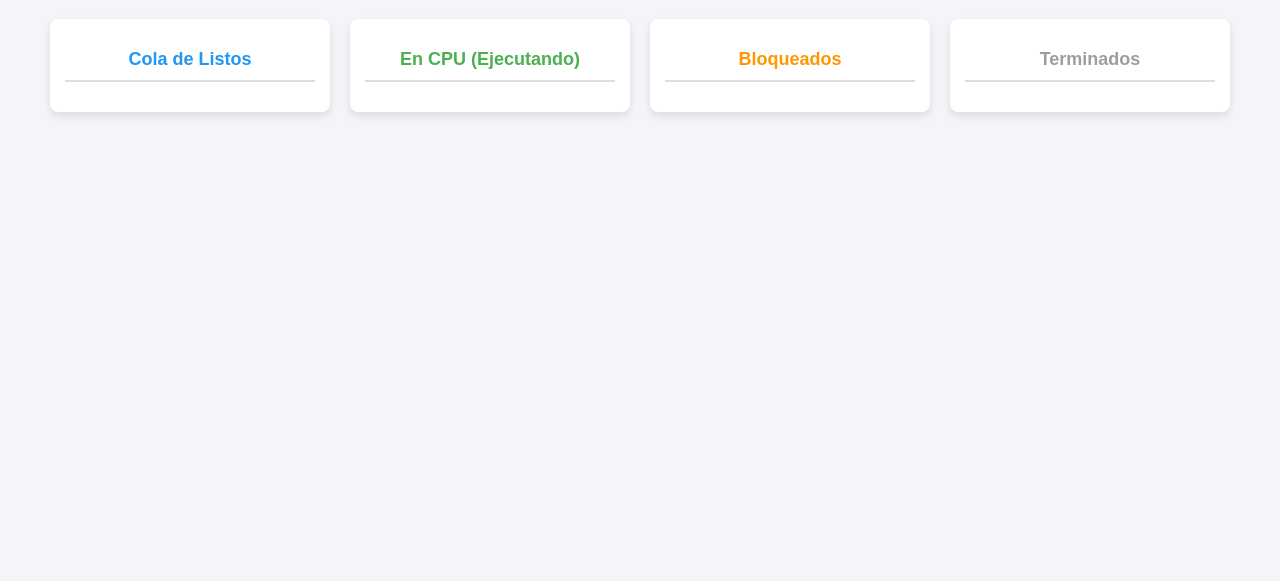
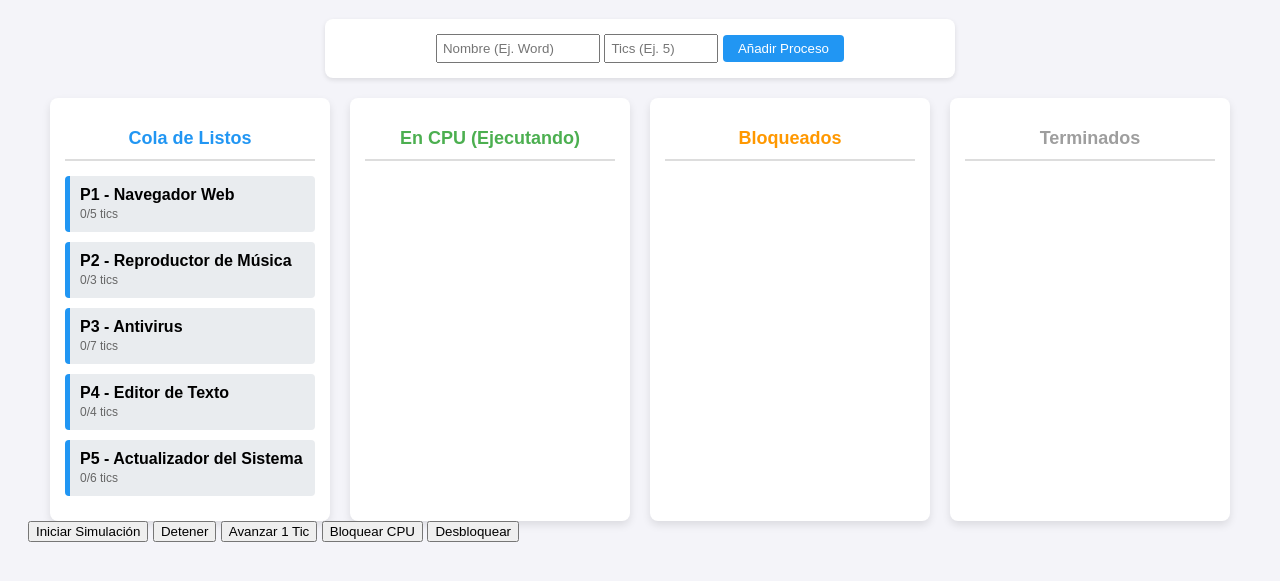
Before and after one commit to LeFoxTG/laboratorio1_sistemas_operativos, a plain HTML site: page index.html in a window 1280 px wide. Shown: the part 89-670 px from the top of the page. Drawn offline with Linux system fonts and the light colour scheme.

Commit message:
actualizacion programa funcionando e instrucciones de funcionamiento

```diff
--- /dev/null
+++ b/app.js
@@ -0,0 +1,215 @@
+class BCP {
+  constructor(id, nombre, tiempoTotal) {
+    this.id = id;
+    this.nombre = nombre;
+    this.estado = "Listo";
+    this.tiempoTotal = tiempoTotal;
+    this.tiempoEjecutado = 0;
+  }
+}
+
+// Procesos iniciales
+const procesosPorDefecto = [
+  new BCP("P1", "Navegador Web", 5),
+  new BCP("P2", "Reproductor de Música", 3),
+  new BCP("P3", "Antivirus", 7),
+  new BCP("P4", "Editor de Texto", 4),
+  new BCP("P5", "Actualizador del Sistema", 6)
+];
+
+let colaListos = [...procesosPorDefecto];
+let procesoEnCPU = null;
+let colaBloqueados = [];
+let colaTerminados = [];
+
+
+// =============================
+// ACTUALIZAR INTERFAZ
+// =============================
+
+function actualizarPantalla() {
+
+  const cajaListos = document.getElementById("caja-listos");
+  const cajaCPU = document.getElementById("caja-cpu");
+  const cajaBloqueados = document.getElementById("caja-bloqueados");
+  const cajaTerminados = document.getElementById("caja-terminados");
+
+  cajaListos.innerHTML = "";
+  cajaCPU.innerHTML = "";
+  cajaBloqueados.innerHTML = "";
+  cajaTerminados.innerHTML = "";
+
+  // LISTOS
+  colaListos.forEach(p => {
+    cajaListos.innerHTML += `
+      <div class="tarjeta-proceso" style="border-left-color:#2196F3;">
+        <strong>${p.id} - ${p.nombre}</strong>
+        <span>${p.tiempoEjecutado}/${p.tiempoTotal} tics</span>
+      </div>
+    `;
+  });
+
+  // CPU
+  if (procesoEnCPU) {
+    cajaCPU.innerHTML = `
+      <div class="tarjeta-proceso" style="border-left-color:#4CAF50;">
+        <strong>${procesoEnCPU.id} - ${procesoEnCPU.nombre}</strong>
+        <span>${procesoEnCPU.tiempoEjecutado}/${procesoEnCPU.tiempoTotal} tics</span>
+      </div>
+    `;
+  }
+
+  // BLOQUEADOS
+  colaBloqueados.forEach(p => {
+    cajaBloqueados.innerHTML += `
+      <div class="tarjeta-proceso" style="border-left-color:#FF9800;">
+        <strong>${p.id} - ${p.nombre}</strong>
+      </div>
+    `;
+  });
+
+  // TERMINADOS
+  colaTerminados.forEach(p => {
+    cajaTerminados.innerHTML += `
+      <div class="tarjeta-proceso" style="border-left-color:#9E9E9E;">
+        <strong>${p.id} - ${p.nombre}</strong>
+      </div>
+    `;
+  });
+
+}
+
+
+
+// =============================
+// RELOJ DEL SISTEMA
+// =============================
+
+function ticSistema() {
+
+  // Si CPU está vacía tomar proceso de listos
+  if (!procesoEnCPU && colaListos.length > 0) {
+    procesoEnCPU = colaListos.shift();
+    procesoEnCPU.estado = "Ejecutando";
+  }
+
+  if (procesoEnCPU) {
+
+    procesoEnCPU.tiempoEjecutado++;
+
+    // Si terminó
+    if (procesoEnCPU.tiempoEjecutado >= procesoEnCPU.tiempoTotal) {
+
+      procesoEnCPU.estado = "Terminado";
+      colaTerminados.push(procesoEnCPU);
+      procesoEnCPU = null;
+
+    }
+  }
+
+  actualizarPantalla();
+}
+
+
+
+// =============================
+// BLOQUEAR PROCESO
+// =============================
+
+function bloquearProceso() {
+
+  if (procesoEnCPU) {
+
+    procesoEnCPU.estado = "Bloqueado";
+    colaBloqueados.push(procesoEnCPU);
+    procesoEnCPU = null;
+
+    actualizarPantalla();
+  }
+}
+
+
+
+// =============================
+// DESBLOQUEAR
+// =============================
+
+function desbloquearProceso() {
+
+  if (colaBloqueados.length > 0) {
+
+    let p = colaBloqueados.shift();
+    p.estado = "Listo";
+    colaListos.push(p);
+
+    actualizarPantalla();
+  }
+}
+
+// =============================
+// AGREGAR PROCESO PERSONALIZADO
+// =============================
+
+// Llevamos la cuenta del ID para los nuevos procesos (empezamos en 6 porque ya tienes 5)
+let contadorProcesos = 6;
+
+function agregarProceso() {
+  // 1. Capturar los valores de los inputs
+  const inputNombre = document.getElementById("input-nombre");
+  const inputTiempo = document.getElementById("input-tiempo");
+
+  const nombre = inputNombre.value;
+  const tiempo = parseInt(inputTiempo.value); // Convertir a número
+
+  // 2. Validar que el usuario haya ingresado un tiempo válido
+  if (isNaN(tiempo) || tiempo <= 0) {
+    alert("Por favor, ingresa un número de tics válido (mayor a 0).");
+    return; // Detiene la ejecución si hay error
+  }
+
+  // 3. Crear el nombre final (si lo deja vacío, le asignamos uno genérico)
+  const nombreFinal = nombre.trim() !== "" ? nombre : `Proceso ${contadorProcesos}`;
+
+  // 4. Crear el nuevo BCP
+  const nuevoProceso = new BCP(
+    `P${contadorProcesos}`,
+    nombreFinal,
+    tiempo
+  );
+
+  // 5. Añadirlo a la cola de listos
+  colaListos.push(nuevoProceso);
+
+  // 6. Aumentar el contador para el siguiente proceso
+  contadorProcesos++;
+
+  // 7. Limpiar los campos del formulario
+  inputNombre.value = "";
+  inputTiempo.value = "";
+
+  // 8. Actualizar la pantalla para que aparezca la nueva tarjeta
+  actualizarPantalla();
+}
+
+// =============================
+// INICIAR SIMULACION AUTOMATICA
+// =============================
+
+let reloj = null;
+
+function iniciarSimulacion() {
+
+  if (!reloj) {
+    reloj = setInterval(ticSistema, 1000);
+  }
+
+}
+
+function detenerSimulacion() {
+
+  clearInterval(reloj);
+  reloj = null;
+
+}
+
+actualizarPantalla();
--- a/index.html
+++ b/index.html
@@ -2,7 +2,7 @@
 <html lang="es">
 <head>
   <meta charset="UTF-8">
-    <title>Simulador de Procesos OS</title>
+  <title>Simulador de Procesos SO</title>
   <style>
     body { font-family: Arial, sans-serif; background-color: #f4f4f9; padding: 20px; }
     h1 { text-align: center; color: #333; }
@@ -36,6 +36,12 @@
 
 <h1>Simulador de Procesos</h1>
 
+<div style="text-align: center; margin-bottom: 20px; background: #fff; padding: 15px; border-radius: 8px; box-shadow: 0 2px 5px rgba(0,0,0,0.1); max-width: 600px; margin-left: auto; margin-right: auto;">
+  <input type="text" id="input-nombre" placeholder="Nombre (Ej. Word)" style="padding: 5px; width: 150px;">
+  <input type="number" id="input-tiempo" placeholder="Tics (Ej. 5)" min="1" style="padding: 5px; width: 100px;">
+  <button onclick="agregarProceso()" style="padding: 6px 15px; background-color: #2196F3; color: white; border: none; border-radius: 4px; cursor: pointer;">Añadir Proceso</button>
+</div>
+
 <div class="tablero">
   <div class="columna">
     <h2 class="titulo-listos">Cola de Listos</h2>
@@ -54,6 +60,15 @@
     <div id="caja-terminados"></div> </div>
 </div>
 
-    <script src="script.js"></script>
+<button onclick="iniciarSimulacion()">Iniciar Simulación</button>
+
+<button onclick="detenerSimulacion()">Detener</button>
+
+<button onclick="ticSistema()">Avanzar 1 Tic</button>
+
+<button onclick="bloquearProceso()">Bloquear CPU</button>
+
+<button onclick="desbloquearProceso()">Desbloquear</button>
+<script src="app.js"></script>
 </body>
 </html>
```
Also changed, not shown: 1 other file. Lines whose indentation alone changed are shown as unchanged.
